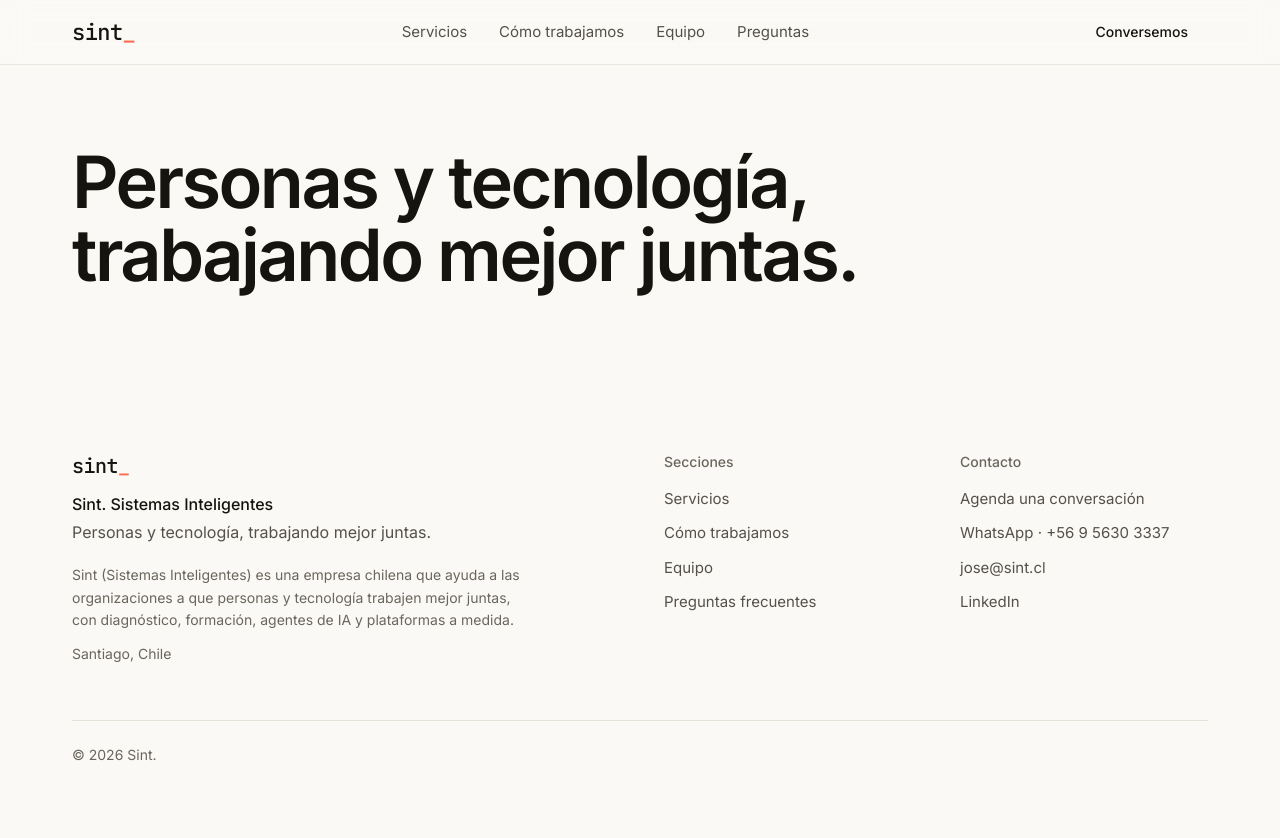
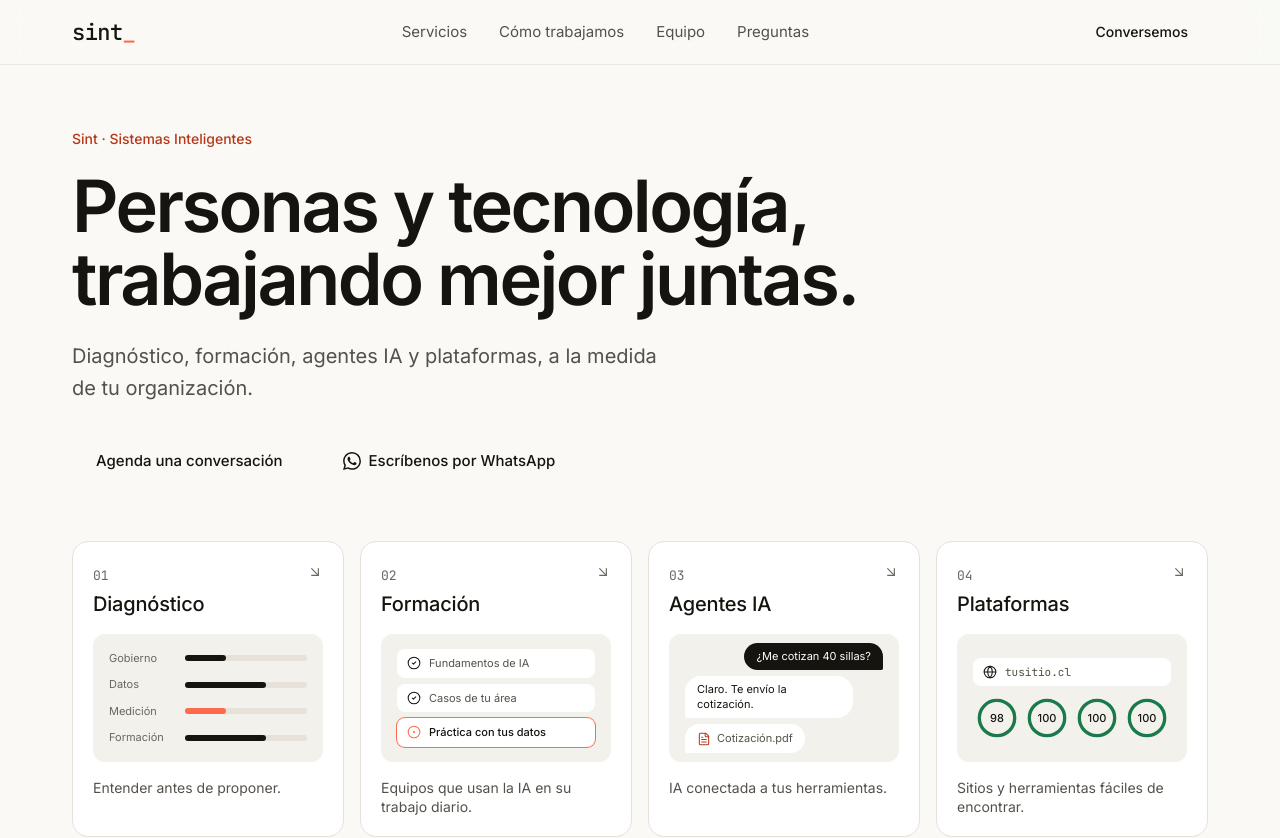
Before and after one commit to JoseSebaLM/SINT, a Next.js app: page / in a window 1280 px wide. Shown: the top 838 px of the page. Before the commit the page ends 805 px from the top, so only its background shows below. Built offline with nearby package versions, Linux system fonts and the light colour scheme.

Commit message:
feat(home): portada con las cuatro líneas
Co-Authored-By: Claude Opus 5.5 <noreply@anthropic.com>

```diff
--- a/app/page.tsx
+++ b/app/page.tsx
@@ -1,7 +1,7 @@
 import type { Metadata } from "next";
 import Navbar from "./sections/Navbar";
 import Footer from "./sections/Footer";
-import { hero } from "./content/home";
+import Hero from "./sections/Hero";
 import { jsonLd } from "./content/schema";
 
 // La página principal declara su URL canónica.
@@ -20,7 +20,7 @@ export default function Home() {
       </a>
       <Navbar />
       <main id="contenido">
-        <h1 className="h-display container-page py-20">{hero.title}</h1>
+        <Hero />
       </main>
       <Footer />
       <script type="application/ld+json" dangerouslySetInnerHTML={{ __html: JSON.stringify(jsonLd) }} />
--- /dev/null
+++ b/app/sections/Hero.tsx
@@ -0,0 +1,131 @@
+import type { ReactNode } from "react";
+import { ArrowDownRight, CircleCheck, CircleDot, FileText, Globe } from "lucide-react";
+import { AgendaButton, WhatsAppButton } from "../components/ui";
+import { hero, servicios, type LineaId } from "../content/home";
+
+const icon = { strokeWidth: 1.75, "aria-hidden": true } as const;
+
+// Viñetas de las tarjetas: decorativas (aria-hidden), su texto vive aquí.
+const vignetteBase = "mt-4 hidden h-32 flex-col justify-center rounded-xl bg-paper-2 px-4 sm:flex";
+
+function Barra({ label, width, color = "bg-ink" }: { label: string; width: string; color?: string }) {
+  return (
+    <div className="flex items-center gap-3">
+      <span className="w-16 text-[11px] text-ink-3">{label}</span>
+      <span className="h-1.5 flex-1 rounded-full bg-line">
+        <span className={`block h-full ${width} rounded-full ${color}`} />
+      </span>
+    </div>
+  );
+}
+
+function Anillo({ value }: { value: number }) {
+  return (
+    <span className="relative flex h-10 w-10 items-center justify-center text-[11px] font-medium">
+      <svg viewBox="0 0 36 36" className="absolute inset-0 -rotate-90">
+        {value < 100 && <circle cx="18" cy="18" r="15.915" fill="none" stroke="rgb(var(--line))" strokeWidth="3" />}
+        <circle
+          cx="18"
+          cy="18"
+          r="15.915"
+          fill="none"
+          stroke="rgb(var(--ok))"
+          strokeWidth="3"
+          {...(value < 100 ? { strokeLinecap: "round", strokeDasharray: 100, strokeDashoffset: 100 - value } : {})}
+        />
+      </svg>
+      {value}
+    </span>
+  );
+}
+
+const vignettes: Record<LineaId, ReactNode> = {
+  diagnostico: (
+    <div aria-hidden="true" className={`${vignetteBase} gap-2.5`}>
+      <Barra label="Gobierno" width="w-1/3" />
+      <Barra label="Datos" width="w-2/3" />
+      <Barra label="Medición" width="w-1/3" color="bg-accent" />
+      <Barra label="Formación" width="w-2/3" />
+    </div>
+  ),
+  formacion: (
+    <div aria-hidden="true" className={`${vignetteBase} gap-1.5`}>
+      <div className="flex items-center gap-2 rounded-lg bg-surface px-2.5 py-1.5 text-[11px] text-ink-2">
+        <CircleCheck className="h-3.5 w-3.5 text-ink" {...icon} />
+        Fundamentos de IA
+      </div>
+      <div className="flex items-center gap-2 rounded-lg bg-surface px-2.5 py-1.5 text-[11px] text-ink-2">
+        <CircleCheck className="h-3.5 w-3.5 text-ink" {...icon} />
+        Casos de tu área
+      </div>
+      <div className="flex items-center gap-2 rounded-lg bg-surface px-2.5 py-1.5 text-[11px] font-medium text-ink ring-1 ring-accent">
+        <CircleDot className="h-3.5 w-3.5 text-accent" {...icon} />
+        Práctica con tus datos
+      </div>
+    </div>
+  ),
+  agentes: (
+    <div aria-hidden="true" className={`${vignetteBase} gap-1.5`}>
+      <span className="max-w-[85%] self-end rounded-2xl rounded-br-sm bg-ink px-3 py-1.5 text-[11px] leading-snug text-white">
+        ¿Me cotizan 40 sillas?
+      </span>
+      <span className="max-w-[85%] self-start rounded-2xl rounded-bl-sm bg-surface px-3 py-1.5 text-[11px] leading-snug text-ink">
+        Claro. Te envío la cotización.
+      </span>
+      <span className="flex items-center gap-1.5 self-start rounded-2xl rounded-bl-sm bg-surface px-3 py-1.5 text-[11px] text-ink-2">
+        <FileText className="h-3.5 w-3.5 text-accent-ink" {...icon} />
+        Cotización.pdf
+      </span>
+    </div>
+  ),
+  plataformas: (
+    <div aria-hidden="true" className={`${vignetteBase} gap-3`}>
+      <div className="flex items-center gap-2 rounded-lg bg-surface px-2.5 py-1.5 text-[11px] text-ink-2">
+        <Globe className="h-3.5 w-3.5 text-ink" {...icon} />
+        <span className="font-mono">tusitio.cl</span>
+      </div>
+      <div className="flex justify-between px-1">
+        <Anillo value={98} />
+        <Anillo value={100} />
+        <Anillo value={100} />
+        <Anillo value={100} />
+      </div>
+    </div>
+  ),
+};
+
+export default function Hero() {
+  return (
+    <section id="inicio" className="container-page pb-14 pt-10 sm:pt-14 lg:pb-20 lg:pt-16">
+      <p className="eyebrow">{hero.eyebrow}</p>
+      <h1 className="h-display mt-4 max-w-[20ch] lg:mt-5">{hero.title}</h1>
+      <p className="lead mt-5 max-w-[38rem] lg:mt-6">{hero.lead}</p>
+
+      <div className="mt-7 flex flex-col gap-3 sm:flex-row lg:mt-8">
+        <AgendaButton />
+        <WhatsAppButton />
+      </div>
+
+      <ul aria-label={hero.lineasLabel} className="mt-9 grid grid-cols-2 gap-2 sm:mt-12 sm:gap-4 lg:mt-14 lg:grid-cols-4">
+        {servicios.lineas.map((linea, i) => (
+          <li key={linea.id}>
+            <a
+              href={`#${linea.id}`}
+              className="group flex h-full flex-col rounded-xl border border-line bg-surface p-4 transition-shadow duration-300 hover:shadow-card sm:rounded-2xl sm:p-5"
+            >
+              <div className="flex items-start justify-between gap-2">
+                <div>
+                  <span className="index">{String(i + 1).padStart(2, "0")}</span>
+                  <p className="mt-0.5 font-medium tracking-[-0.01em] sm:mt-1 sm:text-xl">{linea.name}</p>
+                </div>
+                <ArrowDownRight className="mt-0.5 h-4 w-4 shrink-0 text-ink-3 transition-colors group-hover:text-ink" {...icon} />
+              </div>
+              {vignettes[linea.id]}
+              <p className="mt-4 hidden text-sm leading-snug text-ink-2 sm:block">{linea.short}</p>
+            </a>
+          </li>
+        ))}
+      </ul>
+    </section>
+  );
+}
```
